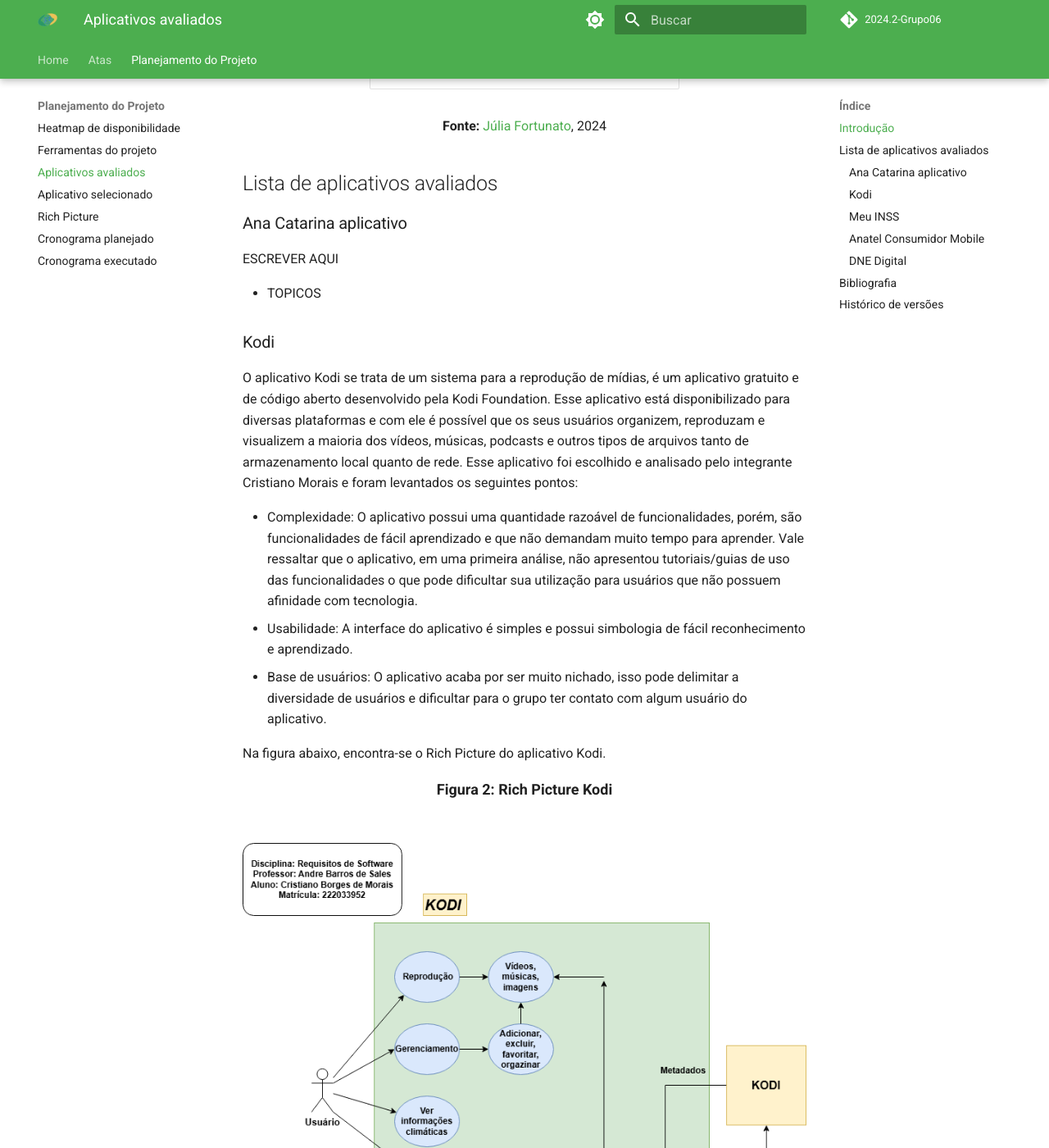
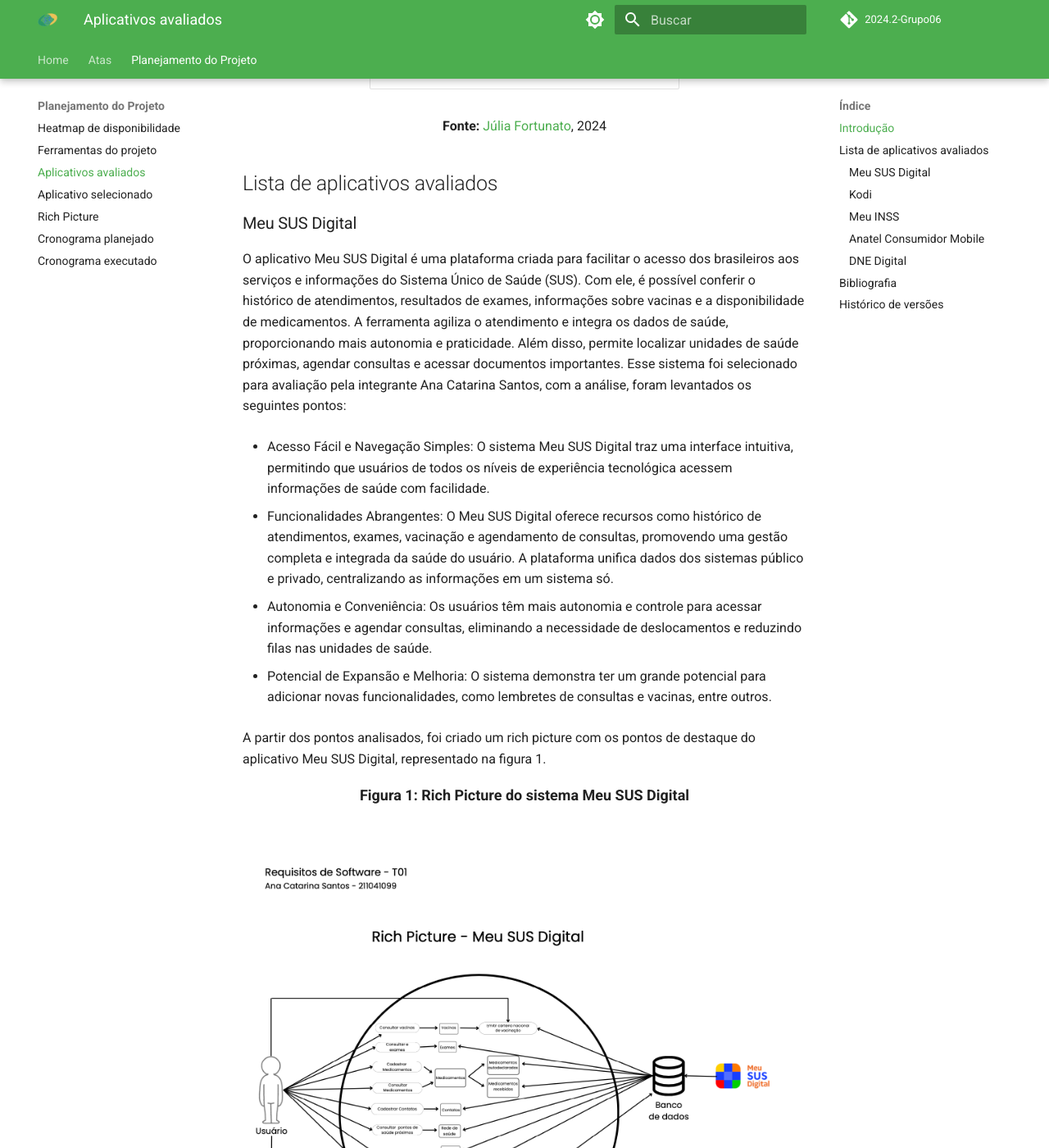
Before and after one commit to Requisitos-de-Software/2024.2-MeuINSS, an MkDocs documentation site: the page built from docs/planejamento_do_projeto/lista-apps-avaliados.md, in a window 1280 px wide and 1400 px high, scrolled down 629 px. Shown: the whole window at 82% size. Built offline with MkDocs 1.6.1 and Material for MkDocs 9.7.7, drawn with Linux system fonts in a browser that asks for light colours; comment, search, counter and statistics services are not loaded; some of the changed text lies outside the part shown.

Commit message:
rich picture sus digital

```diff
--- a/docs/planejamento_do_projeto/lista-apps-avaliados.md
+++ b/docs/planejamento_do_projeto/lista-apps-avaliados.md
@@ -3,9 +3,10 @@
 ## Introdução
 
 Na fase inicial do projeto, cada membro do grupo deveria selecionar individualmente aplicativos governamentais ou de código aberto,
-para analisá-lo de uma forma inicial. Essa escolha tinha como propósito apresentar sugestões para o  aplicativo que
+para analisá-lo de uma forma inicial. Essa escolha tinha como propósito apresentar sugestões para o aplicativo que
 seria analisado em conjunto pelo grupo durante a disciplina Requisitos de Software. A Tabela 1 mostra qual aplicativo
 foi avaliado por cada membro da equipe.
+
 <div align="center">
 <font size="3"><p style="text-align: center"><b>Tabela 1:</b> Tabela de aplicativos avaliados</p></font>
 
@@ -18,7 +19,7 @@
   </thead>
   <tbody>
     <tr>
-      <td>-</td>
+      <td>Meu SUS Digital</td>
       <td><a href="https://github.com/an4catarina">Ana Catarina</a></td>
     </tr>
     <tr>
@@ -41,15 +42,37 @@
 </table>
 
 <font size="3"><p style="text-align: center"><b>Fonte:</b> <a href="https://github.com/julia-fortunato">Júlia Fortunato</a>, 2024</p></font>
+
 </div>
 
 ## Lista de aplicativos avaliados
 
-### Ana Catarina aplicativo
+### Meu SUS Digital
 
-ESCREVER AQUI
+O aplicativo Meu SUS Digital é uma plataforma criada para facilitar o acesso dos brasileiros aos serviços e informações do Sistema Único de Saúde (SUS). Com ele, é possível conferir o histórico de atendimentos, resultados de exames, informações sobre vacinas e a disponibilidade de medicamentos. A ferramenta agiliza o atendimento e integra os dados de saúde, proporcionando mais autonomia e praticidade. Além disso, permite localizar unidades de saúde próximas, agendar consultas e acessar documentos importantes. Esse sistema foi selecionado para avaliação pela integrante Ana Catarina Santos, com a análise, foram levantados os seguintes pontos:
 
-- TOPICOS
+- Acesso Fácil e Navegação Simples: O sistema Meu SUS Digital traz uma interface intuitiva, permitindo que usuários de todos os níveis de experiência tecnológica acessem informações de saúde com facilidade.
+
+- Funcionalidades Abrangentes: O Meu SUS Digital oferece recursos como histórico de atendimentos, exames, vacinação e agendamento de consultas, promovendo uma gestão completa e integrada da saúde do usuário. A plataforma unifica dados dos sistemas público e privado, centralizando as informações em um sistema só.
+
+- Autonomia e Conveniência: Os usuários têm mais autonomia e controle para acessar informações e agendar consultas, eliminando a necessidade de deslocamentos e reduzindo filas nas unidades de saúde.
+
+- Potencial de Expansão e Melhoria: O sistema demonstra ter um grande potencial para adicionar novas funcionalidades, como lembretes de consultas e vacinas, entre outros.
+
+A partir dos pontos analisados, foi criado um rich picture com os pontos de destaque do aplicativo Meu SUS Digital, representado na figura 1.
+
+<div align="center">
+  <font size="4"><p style="text-align: center; margin-bottom: 50px;"><b>Figura 1: Rich Picture do sistema Meu SUS Digital</b></p></font>
+</div>
+
+<div align="center">
+<img src="../../imagens/RichPictureSUS.png" alt="Rich Picture Meu SUS Digital" style=" max-width: 100%; height: auto; margin-bottom: 20px;">
+</div>
+<div align="center">
+<p style="text-align: center; margin-bottom: 50px;">
+  <b>Fonte: <a href="https://github.com/an4catarina">Ana Catarina Santos</a> , 2024</b>
+</p>
+</div>
 
 ### Kodi
 
@@ -97,8 +120,6 @@
 </p>
 </div>
 
-
-
 ### Anatel Consumidor Mobile
 
 ESCREVER AQUI
@@ -130,7 +151,7 @@
 
 ## Bibliografia
 
-> App Ana Catarina. Disponível em:
+> Meu SUS Digital. Disponível em: https://apps.apple.com/br/app/meu-sus-digital/id1045754608. Acesso em: 28/10/2024.
 >
 > Kodi, Google Play. Disponível em: https://play.google.com/store/apps/details?id=org.xbmc.kodi&hl=pt_BR. Acesso em: 03/11/2024.
 >
@@ -140,8 +161,8 @@
 >
 > DNE Digital, Google Play Disponível em: https://play.google.com/store/apps/details?id=br.com.dnedigital&pcampaignid=web_share. Acesso em: 04/11/2024.
 
-##  Histórico de versões
+## Histórico de versões
 
-| Versão | Data       | Descrição                                        | Autor                                                                    |                                 Revisor                                  |
-| :----: | ---------- | ------------------------------------------------ | ------------------------------------------------------------------------ | :----------------------------------------------------------------------: |
-| `1.0`  | 06/09/2023 | Criação do documento, introdução, adição do app Meu INSS                          | [Júlia Fortunato](https://github.com/julia-fortunato)                       |            -           |
+| Versão | Data       | Descrição                                                | Autor                                                 | Revisor |
+| :----: | ---------- | -------------------------------------------------------- | ----------------------------------------------------- | :-----: |
+| `1.0`  | 06/09/2023 | Criação do documento, introdução, adição do app Meu INSS | [Júlia Fortunato](https://github.com/julia-fortunato) |    -    |
```
Also changed, not shown: docs/imagens/RichPictureSUS.png (added), site/imagens/RichPictureDNE.png (added), site/imagens/RichPictureKodi.png (added), site/index.html, site/planejamento_do_projeto/app-selecionado/index.html, site/planejamento_do_projeto/cronograma_planejado/index.html, site/planejamento_do_projeto/ferramentas/index.html, site/planejamento_do_projeto/heatmap-disponibilidade/index.html, site/planejamento_do_projeto/lista-apps-avaliados/index.html, site/planejamento_do_projeto/rich-picture/index.html, site/search/search_index.json, 1 other file.
